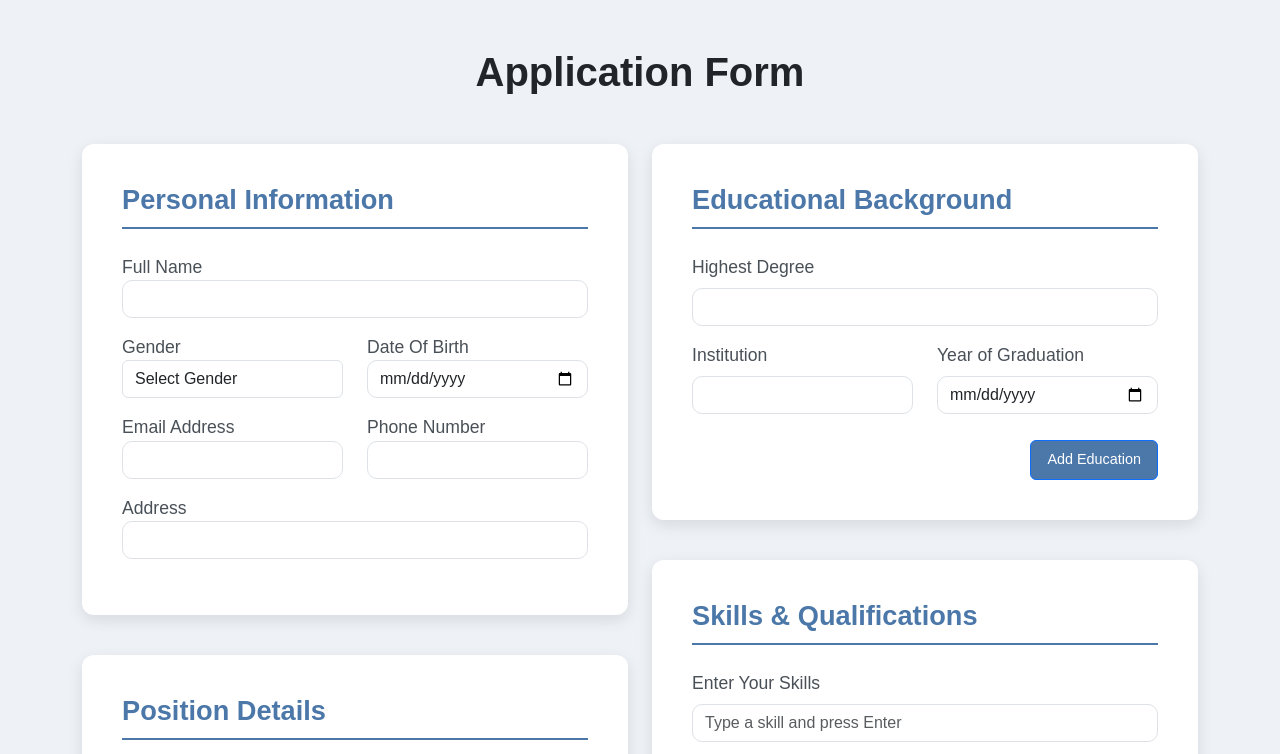
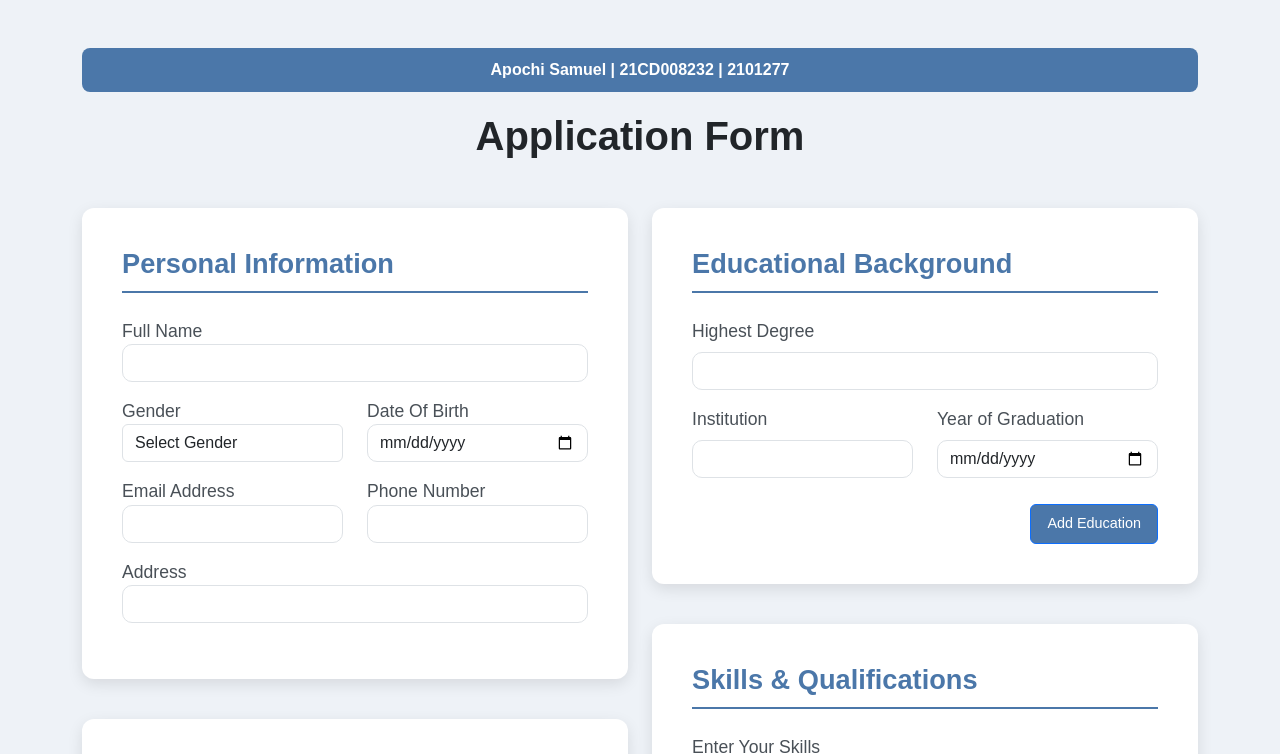
Before and after one commit to apochisamuel/21cd008232, a plain HTML site: page index.html in a window 1280 px wide. Shown: the top 754 px of the page. Drawn offline with nearby package versions, Linux system fonts and the light colour scheme.

Commit message:
Update index.html

```diff
--- a/index.html
+++ b/index.html
@@ -9,6 +9,16 @@
       body {
         background-color: #eef2f7;
         font-family: 'Arial', sans-serif;
+      }
+      .header-info {
+        background-color: #4b77a9;
+        color: white;
+        padding: 10px;
+        text-align: center;
+        font-size: 1rem;
+        font-weight: bold;
+        margin-bottom: 20px;
+        border-radius: 8px;
       }
 
       .form-section {
@@ -94,6 +104,16 @@
       .skill-tag .remove-skill {
         cursor: pointer;
       }
+      .green-circle {
+        display: inline-block;
+        position: relative;
+      }
+
+      .checkmark path {
+        stroke-dasharray: 100;
+        stroke-dashoffset: 100;
+        animation: draw 1s ease forwards;
+      }
 
       .skills-container {
         margin-top: 15px;
@@ -108,10 +128,17 @@
         70% { box-shadow: 0 0 0 15px rgba(40, 167, 69, 0); }
         100% { box-shadow: 0 0 0 0 rgba(40, 167, 69, 0); }
       }
+      @keyframes draw {
+        100% {
+          stroke-dashoffset: 0;
+        }
+      }
     </style>
   </head>
   <body class="container my-5">
-
+    <div class="header-info">
+      Apochi Samuel | 21CD008232 | 2101277
+    </div>
     <div class="row">
       <h1 class="text-center mb-5 fw-bold">Application Form</h1>
       <div class="col-lg-6">
@@ -124,7 +151,7 @@
               <input type="text" class="form-control mb-3" id="name" required>
             </div>
             <div class="col-lg-6">
-                  <label for="gender">Gender</label><br>
+              <label for="gender">Gender</label>
               <select class="form-control" id="gender" required>
                 <option value="">Select Gender</option>
                 <option value="Male">Male</option>
@@ -149,7 +176,6 @@
             </div>
           </div>
         </div>
-
         <!-- Position Details Section -->
         <div class="form-section">
           <h4>Position Details</h4>
@@ -168,7 +194,6 @@
             </div>
           </div>
         </div>
-
         <!-- Work Experience Section -->
         <div class="form-section">
           <h4>Work Experience</h4>
@@ -197,7 +222,6 @@
           <div class="text-end">
             <button type="button" class="btn btn-primary" onclick="addExperience()">Add Experience</button>
           </div>
-
         </div>
       </div>
       <div class="col-lg-6">
@@ -223,9 +247,7 @@
           <div class="text-end">
             <button type="button" class="btn btn-primary" onclick="addEducation()">Add Education</button>
           </div>
-
         </div>
-
         <!-- Skills & Qualifications Section -->
         <div class="form-section">
           <h4>Skills & Qualifications</h4>
@@ -235,7 +257,6 @@
             <!-- Skill tags will appear here -->
           </div>
         </div>
-
         <!-- References Section -->
         <div class="form-section">
           <h4>References</h4>
@@ -253,6 +274,7 @@
             <button type="button" class="btn btn-primary" onclick="addReference()">Add Reference</button>
           </div>
         </div>
+        <!-- UPload CV Section -->
         <div class="form-section mt-4">
           <h4>Upload Your CV</h4>
           <div class="mb-3">
@@ -289,28 +311,6 @@
         </div>
       </div>
     </div>
-
-    <!-- Optional CSS for styling and animation -->
-    <style>
-      .green-circle {
-        display: inline-block;
-        position: relative;
-      }
-
-      /* Optional Animation for the Tick */
-      .checkmark path {
-        stroke-dasharray: 100;
-        stroke-dashoffset: 100;
-        animation: draw 1s ease forwards;
-      }
-
-      @keyframes draw {
-        100% {
-          stroke-dashoffset: 0;
-        }
-      }
-    </style>
-
 
     <script src="https://cdn.jsdelivr.net/npm/@popperjs/core@2.11.6/dist/umd/popper.min.js"></script>
     <script src="https://cdn.jsdelivr.net/npm/bootstrap@5.3.0/dist/js/bootstrap.min.js"></script>
```
Lines whose indentation alone changed are shown as unchanged.
